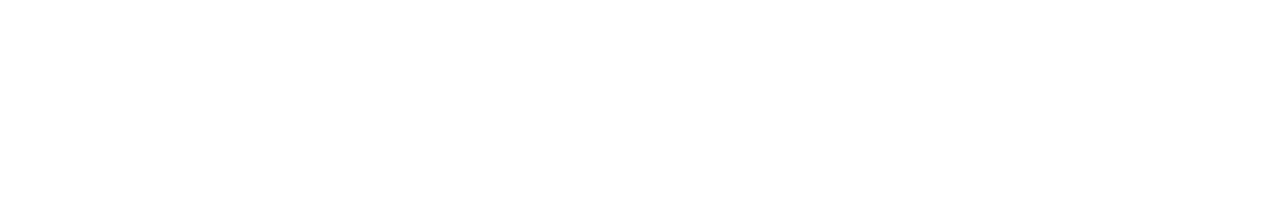
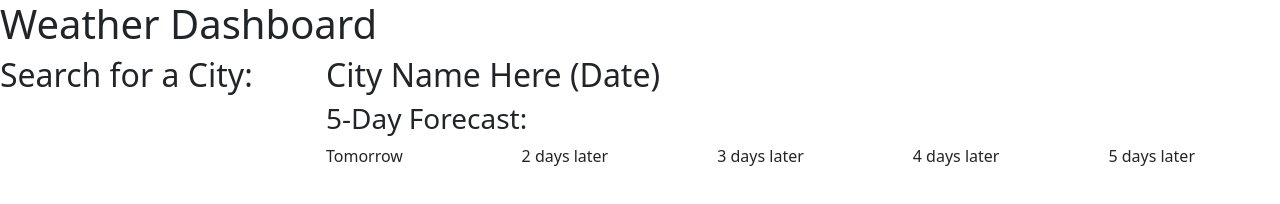
Before and after one commit to Bycicleace/weather-dashboard, a plain HTML site: page index.html in a window 1280 px wide. Drawn offline with nearby package versions, Linux system fonts and the light colour scheme.

Commit message:
Added basic HTML bootstrap layout

```diff
--- a/index.html
+++ b/index.html
@@ -8,6 +8,57 @@
     <title>Weather Dashboard</title>
 </head>
 <body>
+    <main>
+        <div class="row">
+            <h1>Weather Dashboard</h1>
+        </div>
+        <div class="row">
+            <div class="col-3" id="side-nav">
+                <!-- Side Nav Pane -->
+                <h2>Search for a City:</h2>
+            </div>
+            <div class="col-9">
+                <!-- Main Data area -->
+                <div class="row">
+                    <div class="col-12" id="day-0">
+                        <!-- Current City Data -->
+                        <h2>City Name Here (Date)</h2>
+                    </div>
+                </div>
+                <div class="row">
+                    <div class="col-12">
+                        <div class="row">
+                            <div class="col-12">
+                                <h3>5-Day Forecast:</h3>
+                            </div>
+                        </div>
+                        <div class="row">
+                            <div class="col" id="day-2">
+                                <!-- 5 day 1 -->
+                                <p>Tomorrow</p>
+                            </div>
+                            <div class="col" id="day-3">
+                                <!-- 5 day 2 -->
+                                <p>2 days later</p>
+                            </div>
+                            <div class="col" id="day-3">
+                                <!-- 5 day 3 -->
+                                <p>3 days later</p>
+                            </div>
+                            <div class="col" id="day-4">
+                                <!-- 5 day 4 -->
+                                <p>4 days later</p>
+                            </div>
+                            <div class="col" id="day-5">
+                                <!-- 5 day 5 -->
+                                <p>5 days later</p>
+                            </div>
+                        </div>
+                    </div>
+                </div>
+            </div>
+        </div>
+    </main>
     <script src="https://cdnjs.cloudflare.com/ajax/libs/twitter-bootstrap/5.1.1/js/bootstrap.min.js" integrity="sha512-ewfXo9Gq53e1q1+WDTjaHAGZ8UvCWq0eXONhwDuIoaH8xz2r96uoAYaQCm1oQhnBfRXrvJztNXFsTloJfgbL5Q==" crossorigin="anonymous" referrerpolicy="no-referrer"></script>
 </body>
 </html>
```
